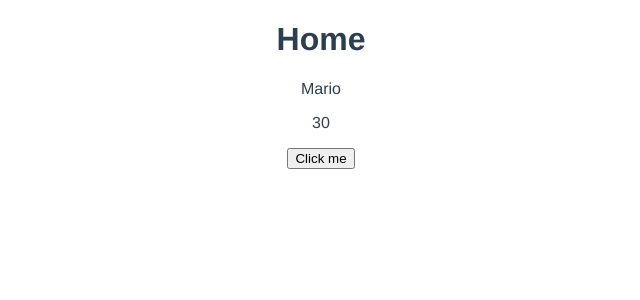
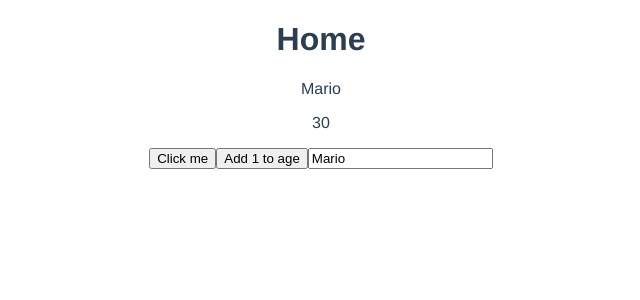
Before and after one commit to Giapa/Learning-Journey, a Vue app in the folder Vue/v3-blog/: page / in a window 1280 px wide. Shown: the top 300 px of the page, without its empty margins (319-959 px from the left). Built offline with nearby package versions, Linux system fonts and the light colour scheme.

Commit message:
Add refs for reactivity

```diff
--- a/Vue/v3-blog/src/views/Home.vue
+++ b/Vue/v3-blog/src/views/Home.vue
@@ -1,9 +1,11 @@
 <template>
   <div class="home">
     <h1>Home</h1>
-    <p ref="p">{{ name }}</p>
+    <p>{{ name }}</p>
     <p>{{ age }}</p>
     <button @click="handleClick">Click me</button>
+    <button @click="age++">Add 1 to age</button>
+    <input type="text" v-model="name" />
   </div>
 </template>
 
@@ -14,18 +16,15 @@ export default {
   setup() {
     console.log("Setup");
 
-    const p = ref(null);
-
-    let name = "Mario";
-    let age = 30;
+    const name = ref("Mario");
+    const age = ref(30);
 
     const handleClick = () => {
-      console.log(p, p.value);
-      p.value.classList.add("test");
-      p.value.textContent = "This text is replaced by reference";
+      age.value = 40;
+      name.value = "Luigi";
     };
 
-    return { name, age, handleClick, p };
+    return { name, age, handleClick };
   },
 };
 </script>
```
